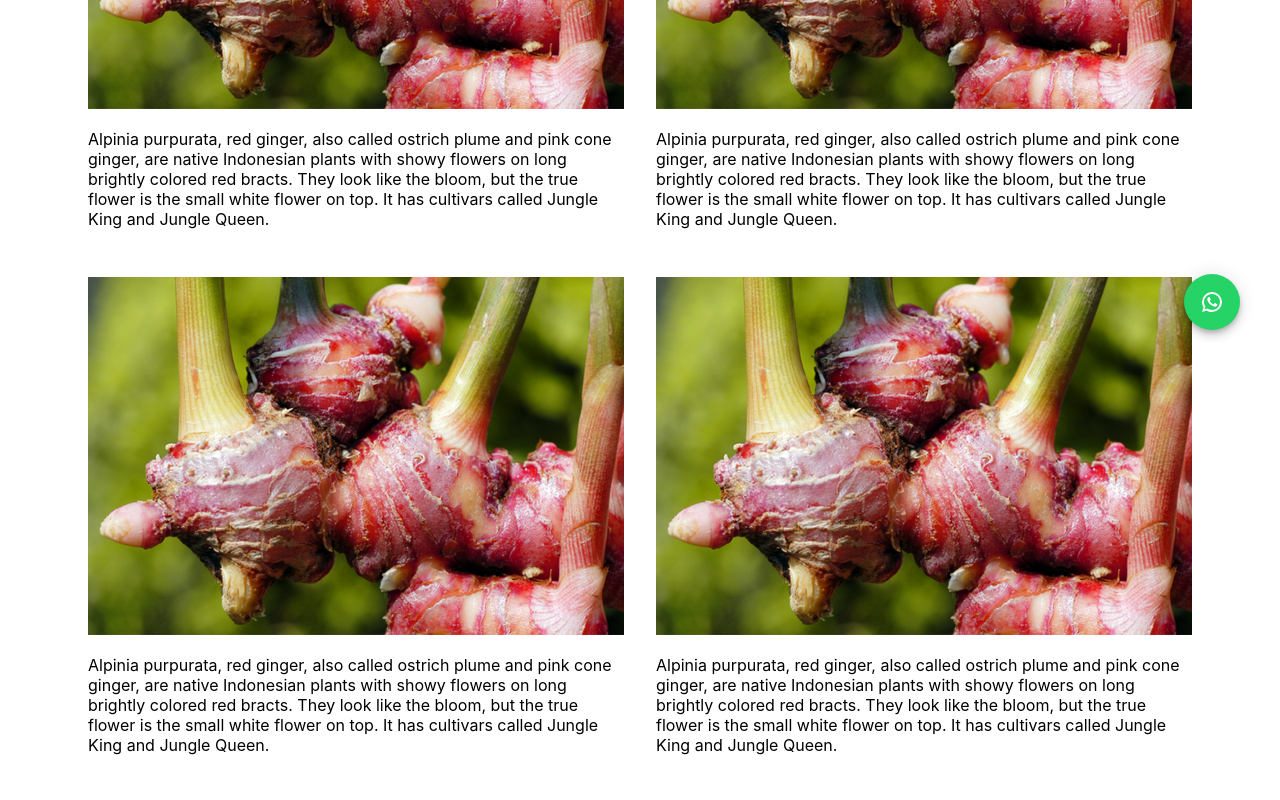
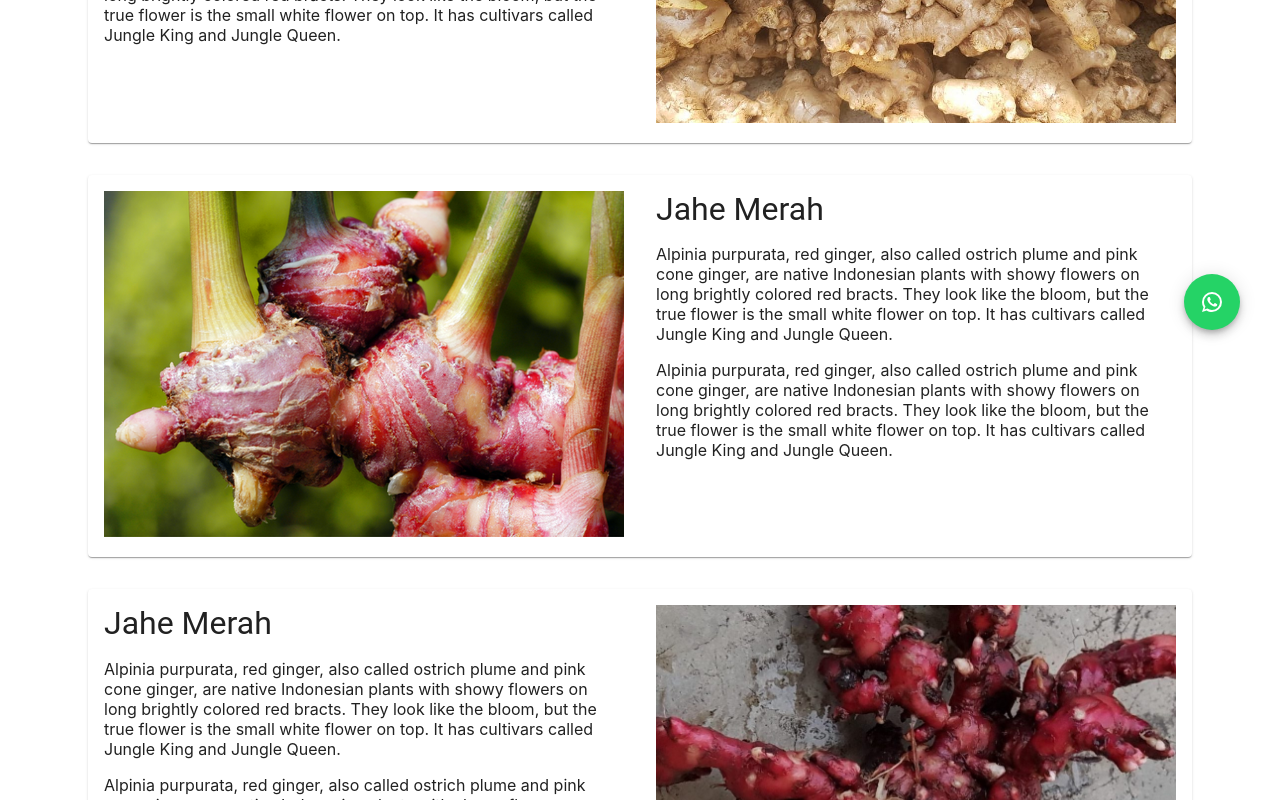
Before and after one commit to bimaaghafara/web-spices, a Next.js app: page /products in a window 1280 px wide. Shown: the part 440-1240 px from the top of the page. Built offline with nearby package versions, Linux system fonts and the light colour scheme.

Commit message:
update products

```diff
--- a/src/modules/products/index.js
+++ b/src/modules/products/index.js
@@ -1,55 +1,80 @@
 /* eslint-disable @next/next/no-img-element */
+import React from "react";
 import Layout from "src/components/layout";
 import Container from '@mui/material/Container';
 import Grid from '@mui/material/Grid';
 import Typography from '@mui/material/Typography';
 import Box from '@mui/material/Box';
+import Paper from '@mui/material/Paper';
+
 // import Products from "src/modules/home/components/products";
 
 const ProductsPage = () => {
+    const renderProduct = ({
+        direction = 'row',
+        title,
+        img,
+        desc1,
+        desc2
+    } = {}) => (
+        <Paper sx={{ p: ['12px', '16px'], mt: ['24px', '32px'] }}>
+            <Grid container spacing={4} direction={direction}>
+                <Grid item xs={12} sm={6}>
+                    <Box>
+                        <img src={img} alt="" style={{ maxWidth: '100%' }} />
+                    </Box>
+                </Grid>
+                <Grid item xs={12} sm={6}>
+                    <Box>
+                        <Typography
+                            variant="h3"
+                            sx={{ fontSize: ['24px', '24px', '32px'] }}
+                        >
+                            {title}
+                        </Typography>
+                        <p>{desc1}</p>
+                        <p>{desc2}</p>
+                    </Box>
+                </Grid>
+            </Grid>
+        </Paper>
+    );
+
     return (
         <Layout>
-            <Container maxWidth="lg" sx={{ pt: '48px', mb: '60px', minHeight: '100vh' }}>
+            <Container maxWidth="lg" sx={{ pt: '48px', mb: ['60px', '80px'], minHeight: '100vh' }}>
                 <Typography variant="h3" sx={{
                     marginBottom: '24px',
                     fontSize: {xs: '2rem', md: '3rem' }
                 }}>
                     Products
                 </Typography>
-                <Grid container spacing={4}>
-                    <Grid item xs={12} sm={6}>
-                        <Box>
-                            <img src="/img/jahe-merah.png" alt="" style={{ maxWidth: '100%' }} />
-                            <p>
-                            Alpinia purpurata, red ginger, also called ostrich plume and pink cone ginger, are native Indonesian plants with showy flowers on long brightly colored red bracts. They look like the bloom, but the true flower is the small white flower on top. It has cultivars called Jungle King and Jungle Queen.
-                            </p>
-                        </Box>
-                    </Grid>
-                    <Grid item xs={12} sm={6}>
-                        <Box>
-                            <img src="/img/jahe-merah.png" alt="" style={{ maxWidth: '100%' }} />
-                            <p>
-                            Alpinia purpurata, red ginger, also called ostrich plume and pink cone ginger, are native Indonesian plants with showy flowers on long brightly colored red bracts. They look like the bloom, but the true flower is the small white flower on top. It has cultivars called Jungle King and Jungle Queen.
-                            </p>
-                        </Box>
-                    </Grid>
-                    <Grid item xs={12} sm={6}>
-                        <Box>
-                            <img src="/img/jahe-merah.png" alt="" style={{ maxWidth: '100%' }} />
-                            <p>
-                            Alpinia purpurata, red ginger, also called ostrich plume and pink cone ginger, are native Indonesian plants with showy flowers on long brightly colored red bracts. They look like the bloom, but the true flower is the small white flower on top. It has cultivars called Jungle King and Jungle Queen.
-                            </p>
-                        </Box>
-                    </Grid>
-                    <Grid item xs={12} sm={6}>
-                        <Box>
-                            <img src="/img/jahe-merah.png" alt="" style={{ maxWidth: '100%' }} />
-                            <p>
-                            Alpinia purpurata, red ginger, also called ostrich plume and pink cone ginger, are native Indonesian plants with showy flowers on long brightly colored red bracts. They look like the bloom, but the true flower is the small white flower on top. It has cultivars called Jungle King and Jungle Queen.
-                            </p>
-                        </Box>
-                    </Grid>
-                </Grid>
+                {renderProduct({
+                    direction: "row-reverse",
+                    title: "Jahe Gajah",
+                    img: "/img/jahe-gajah.jpeg",
+                    desc1: "Alpinia purpurata, red ginger, also called ostrich plume and pink cone ginger, are native Indonesian plants with showy flowers on long brightly colored red bracts. They look like the bloom, but the true flower is the small white flower on top. It has cultivars called Jungle King and Jungle Queen.",
+                    desc2: "Alpinia purpurata, red ginger, also called ostrich plume and pink cone ginger, are native Indonesian plants with showy flowers on long brightly colored red bracts. They look like the bloom, but the true flower is the small white flower on top. It has cultivars called Jungle King and Jungle Queen.",
+                })}
+                {renderProduct({
+                    title: "Jahe Merah",
+                    img: "/img/jahe-merah.png",
+                    desc1: "Alpinia purpurata, red ginger, also called ostrich plume and pink cone ginger, are native Indonesian plants with showy flowers on long brightly colored red bracts. They look like the bloom, but the true flower is the small white flower on top. It has cultivars called Jungle King and Jungle Queen.",
+                    desc2: "Alpinia purpurata, red ginger, also called ostrich plume and pink cone ginger, are native Indonesian plants with showy flowers on long brightly colored red bracts. They look like the bloom, but the true flower is the small white flower on top. It has cultivars called Jungle King and Jungle Queen.",
+                })}
+                {renderProduct({
+                    direction: "row-reverse",
+                    title: "Jahe Merah",
+                    img: "/img/jahe-merah.jpeg",
+                    desc1: "Alpinia purpurata, red ginger, also called ostrich plume and pink cone ginger, are native Indonesian plants with showy flowers on long brightly colored red bracts. They look like the bloom, but the true flower is the small white flower on top. It has cultivars called Jungle King and Jungle Queen.",
+                    desc2: "Alpinia purpurata, red ginger, also called ostrich plume and pink cone ginger, are native Indonesian plants with showy flowers on long brightly colored red bracts. They look like the bloom, but the true flower is the small white flower on top. It has cultivars called Jungle King and Jungle Queen.",
+                })}
+                {renderProduct({
+                    title: "Jahe Merah",
+                    img: "/img/jahe-merah.png",
+                    desc1: "Alpinia purpurata, red ginger, also called ostrich plume and pink cone ginger, are native Indonesian plants with showy flowers on long brightly colored red bracts. They look like the bloom, but the true flower is the small white flower on top. It has cultivars called Jungle King and Jungle Queen.",
+                    desc2: "Alpinia purpurata, red ginger, also called ostrich plume and pink cone ginger, are native Indonesian plants with showy flowers on long brightly colored red bracts. They look like the bloom, but the true flower is the small white flower on top. It has cultivars called Jungle King and Jungle Queen.",
+                })}
             </Container>
         </Layout>
     );
```
Also changed, not shown: src/modules/home/components/products.js (+13 -0 lines).
